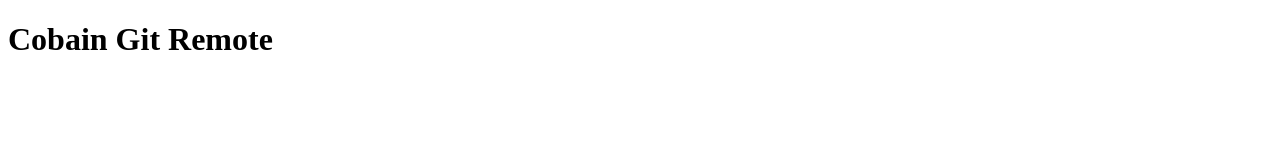
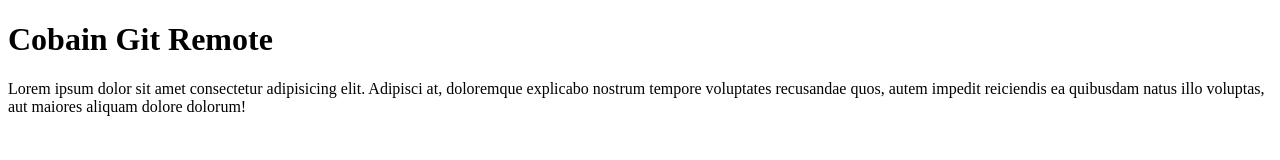
Before and after one commit to rkhaffi/wpu-git-test, a plain HTML site: page index.html in a window 1280 px wide. Drawn offline with Linux system fonts and the light colour scheme.

Commit message:
menambahkan paragraf

```diff
--- a/index.html
+++ b/index.html
@@ -7,5 +7,6 @@
 </head>
 <body>
     <h1>Cobain Git Remote</h1>
+    <p>Lorem ipsum dolor sit amet consectetur adipisicing elit. Adipisci at, doloremque explicabo nostrum tempore voluptates recusandae quos, autem impedit reiciendis ea quibusdam natus illo voluptas, aut maiores aliquam dolore dolorum!</p>
 </body>
 </html>
```
